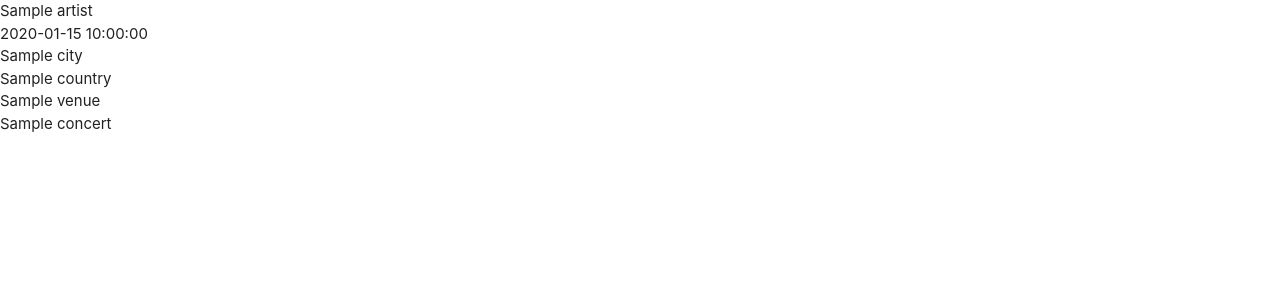
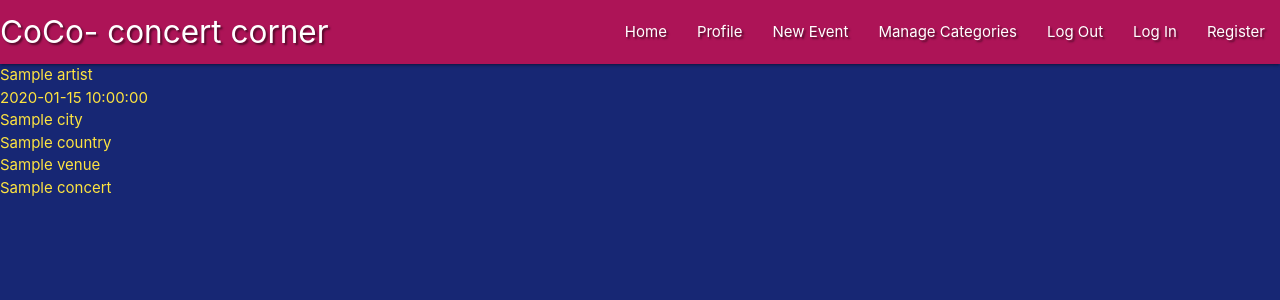
Before and after one commit to komfiGolabi/CoCo-Concert-Corner, a Flask app: page / in a window 1280 px wide. Shown: the top 300 px of the page. Run offline with Flask 2, Linux system fonts and the light colour scheme; a database or web service that is not in the repository returns one stand-in record (values such as "Sample title"); some libraries are stand-ins or nearby versions.

Commit message:
built a navbar using Materialize

```diff
--- a/static/css/style.css
+++ b/static/css/style.css
@@ -0,0 +1,11 @@
+body {
+    background-color: #172774;
+    color:#FEE440;
+}
+
+
+
+
+.text-shadow {
+    text-shadow: 2px 2px 2px rgba(0, 0, 0, 0.5);
+}
--- a/static/js/script.js
+++ b/static/js/script.js
@@ -0,0 +1,3 @@
+$(document).ready(function(){
+    $('.sidenav').sidenav();
+  });
--- a/templates/base.html
+++ b/templates/base.html
@@ -13,6 +13,36 @@
     <title>CoCo-concert corner</title>
 </head>
 <body>
+    <header>
+        <!--Top NavBar-->
+            <nav class="nav-extended text-shadow  pink darken-3">
+                <div class="nav-wrapper">
+                <a href="{{ url_for('get_concerts') }}" class="brand-logo">CoCo- concert corner</a>
+                <a href="#" data-target="mobile-demo" class="sidenav-trigger right"><i class="fas fa-bars"></i></a>
+                <ul class="right hide-on-med-and-down">
+                    <li><a href="{{ url_for('get_concerts') }}">Home</a></li>
+					<li><a href="#">Profile</a></li>
+					<li><a href="#">New Event</a></li>
+					<li><a href="#">Manage Categories</a></li>
+					<li><a href="#">Log Out</a></li>
+					<li><a href="#">Log In</a></li>
+					<li><a href="#">Register</a></li>
+                </ul>
+                </div>
+            </nav>
+         <!--Side NavBar-->
+            <ul class="sidenav" id="mobile-demo">
+                <li><h4 class="center-align light-blue-text text-darken 4">CoCo- concert corner</h4></li>
+                <li><a href="{{ url_for('get_concerts') }}">Home</a></li>
+					<li><a href="#">Profile</a></li>
+					<li><a href="#">New Concert</a></li>
+					<li><a href="#">Manage Categories</a></li>
+					<li><a href="#">Log Out</a></li>
+					<li><a href="#">Log In</a></li>
+					<li><a href="#">Register</a></li>
+            </ul>
+
+    </header>
 
     {% block content %}
     {% endblock %}
```
